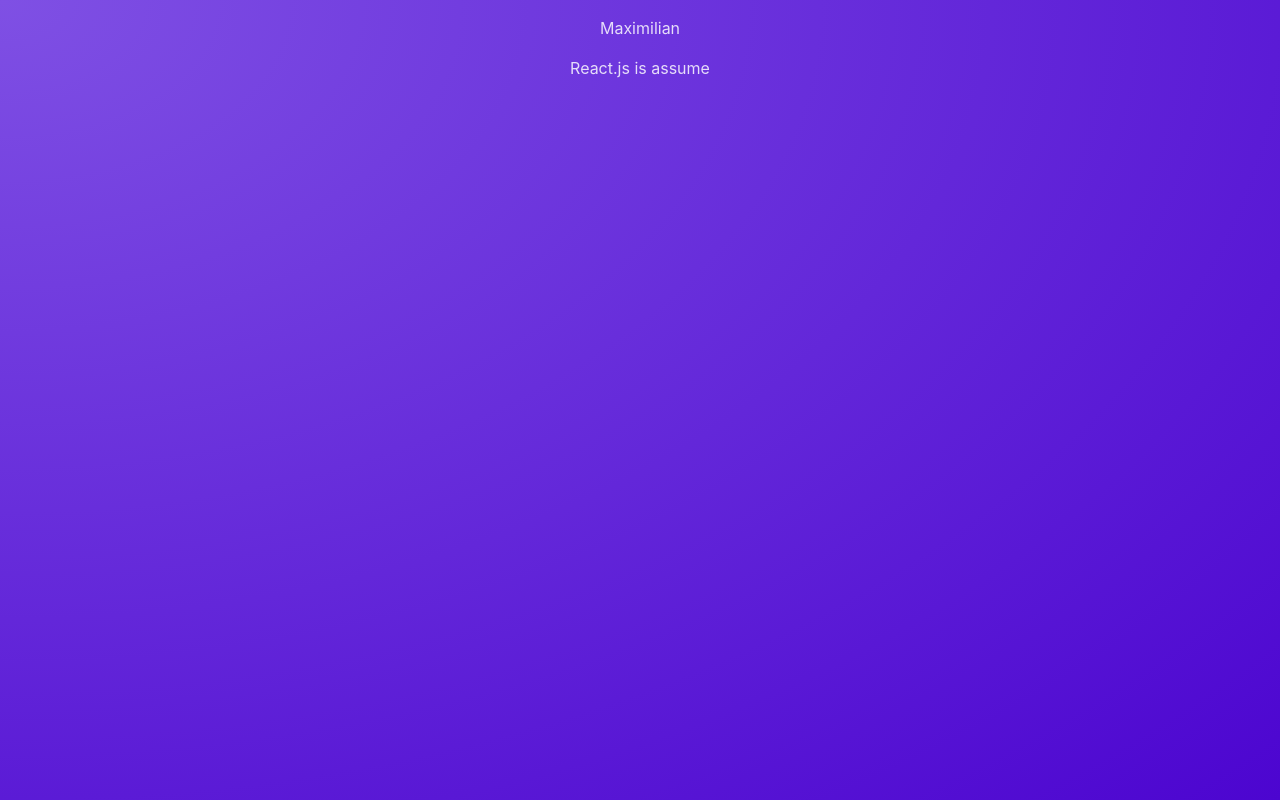
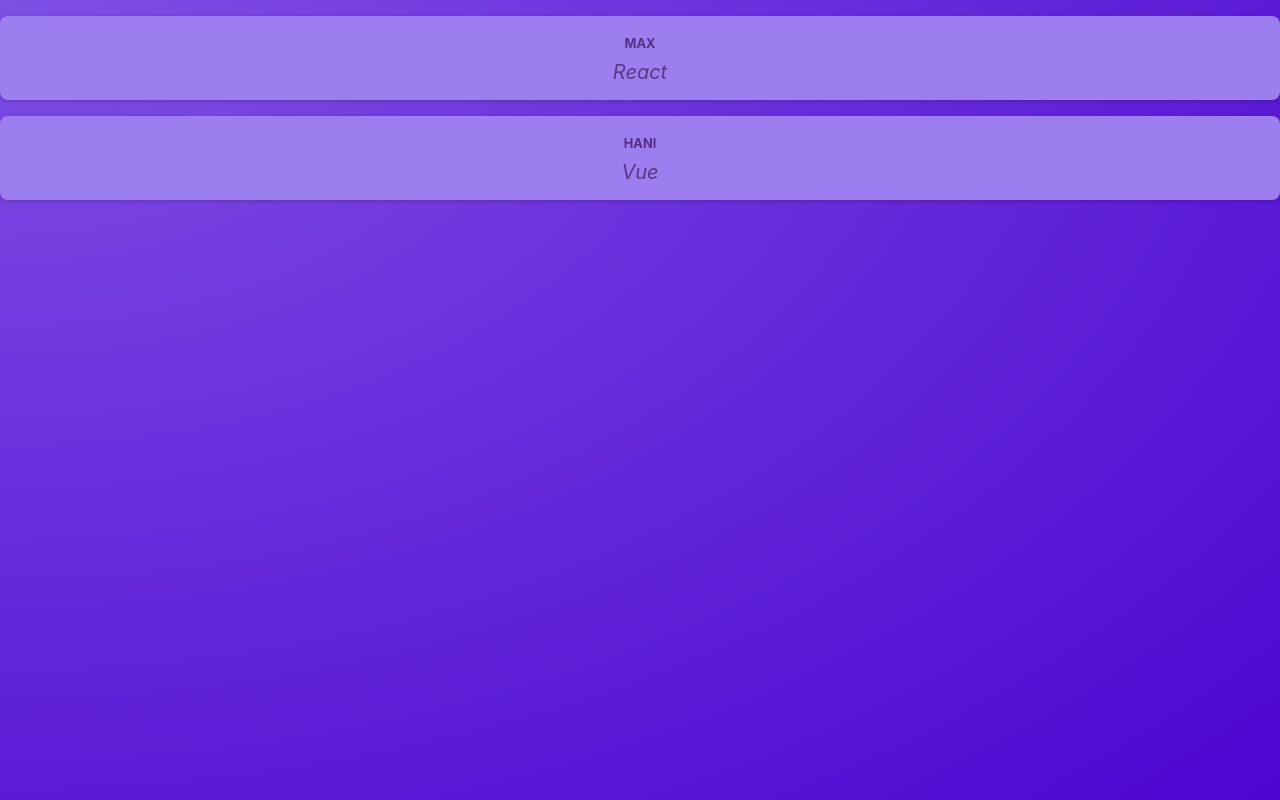
Before and after one commit to tintoll/react_guide, a React (Vite) app in the folder 29-summary/: page / in a window 1280 px wide. Built offline with nearby package versions, Linux system fonts and the light colour scheme.

Commit message:
module css 사용

```diff
--- a/29-summary/src/App.jsx
+++ b/29-summary/src/App.jsx
@@ -1,7 +1,12 @@
 import Post from "./components/Post";
 
 function App() {
-  return <Post />;
+  return (
+    <>
+      <Post author="Max" body="React" />
+      <Post author="Hani" body="Vue" />
+    </>
+  );
 }
 
 export default App;
--- a/29-summary/src/components/Post.jsx
+++ b/29-summary/src/components/Post.jsx
@@ -1,11 +1,10 @@
-const names = ["Maximilian", "Manuel"];
+import classes from "./Post.module.css";
 
-function Post() {
-  const chosenName = Math.random() > 0.5 ? names[0] : names[1];
+function Post(props) {
   return (
-    <div>
-      <p>{chosenName}</p>
-      <p>React.js is assume</p>
+    <div className={classes.post}>
+      <p className={classes.author}>{props.author}</p>
+      <p className={classes.text}>{props.body}</p>
     </div>
   );
 }
--- /dev/null
+++ b/29-summary/src/components/Post.module.css
@@ -0,0 +1,35 @@
+.post {
+  margin: 1rem 0;
+  padding: 1rem;
+  background-color: #9c7eee;
+  border-radius: 8px;
+  box-shadow: 0 1px 4px rgba(0, 0, 0, 0.2);
+  animation: animate-in 1s ease-out forwards;
+}
+
+.author {
+  font-size: 0.8rem;
+  font-weight: bold;
+  color: #543280;
+  margin: 0;
+  text-transform: uppercase;
+}
+
+.text {
+  white-space: pre-wrap;
+  font-size: 1.25rem;
+  margin: 0.25rem 0 0 0;
+  color: #593884;
+  font-style: italic;
+}
+
+@keyframes animate-in {
+  from {
+    opacity: 0;
+    transform: translateY(1rem);
+  }
+  to {
+    opacity: 1;
+    transform: translateY(0);
+  }
+}
```
